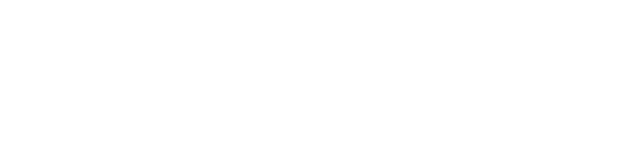
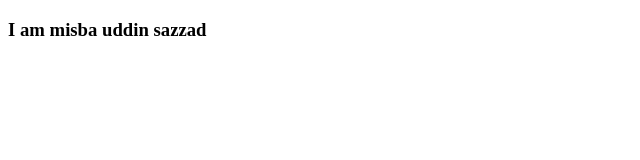
Before and after one commit to misbah14825/Misbah-1st-Assignment, a plain HTML site: page index.html/index.html in a window 1280 px wide. Shown: the whole page, without its empty margins (0-640 px from the left). Drawn offline with Linux system fonts and the light colour scheme.

Commit message:
h3 added

```diff
--- a/index.html/index.html
+++ b/index.html/index.html
@@ -6,6 +6,7 @@
     <title>hello it's me </title>
 </head>
 <body>
+<H3>I am misba uddin sazzad</H3>
 
 </body>
 </html>
```
